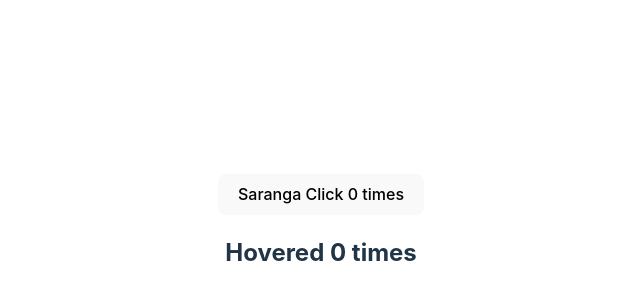
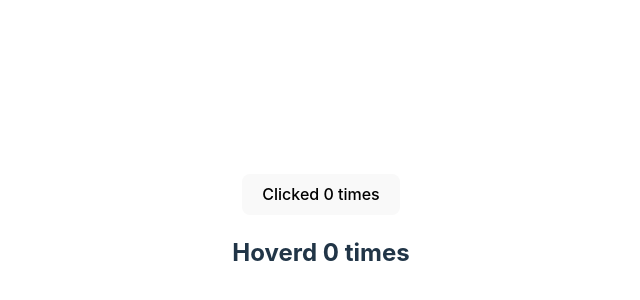
Before and after one commit to saranga1998/First-React-App, a React (Vite) app: page / in a window 1280 px wide. Shown: the part 168-468 px from the top of the page, without its empty margins (319-959 px from the left). Built offline with nearby package versions, Linux system fonts and the light colour scheme.

Commit message:
Render Props

```diff
--- a/src/App.jsx
+++ b/src/App.jsx
@@ -25,7 +25,10 @@
 import ErrorBoundry from './Components/ErrorBoundry'
 import ClickCounter from './Components/ClickCounter'
 import HoverCounter from './Components/HoverCounter'
-
+import ClickCounterTwo from './Components/ClickCounterTwo'
+import HoverCounterTwo from './Components/HoverCounterTwo'
+import User from './Components/User'
+import Counter from './Components/Counter'
 function App() {
 
 
@@ -67,8 +70,23 @@
         <Hero heroname="Superman"/>
       </ErrorBoundry> */}
 
-      <ClickCounter name="Saranga"/>
-      <HoverCounter/>
+      {/* <ClickCounter name="Saranga"/>
+      <HoverCounter/> */}
+
+      {/* <ClickCounterTwo/>
+      <HoverCounterTwo/> */}
+      {/* <User render={(isLoggedIn)=>isLoggedIn ?"Saranga":"Guest"}/> */}
+
+      <Counter>
+        {(count, incrementCount) => (
+          <ClickCounterTwo count={count} incrementCount={incrementCount} />
+        )}
+      </Counter>
+      <Counter>
+        {(count,incrementCount ) => (
+          <HoverCounterTwo count={count} incrementCount={incrementCount}/>
+        )}
+      </Counter>
     </div>
   )
 }
--- /dev/null
+++ b/src/Components/ClickCounterTwo.jsx
@@ -0,0 +1,13 @@
+import React, { Component } from 'react'
+
+class ClickCounterTwo extends Component {
+
+  render() {
+    const {count,incrementCount} = this.props
+    return (
+      <button onClick={incrementCount}>Clicked {count} times</button>
+    )
+  }
+}
+
+export default ClickCounterTwo
--- /dev/null
+++ b/src/Components/Counter.jsx
@@ -0,0 +1,26 @@
+import React, { Component } from 'react'
+
+class Counter extends Component {
+    constructor(props) {
+        super(props)
+
+        this.state = {
+           count : 0
+        }
+      }
+
+      incrementCount = () => {
+        this.setState(prevState => {
+          return { count: prevState.count + 1 }
+        })
+      }
+  render() {
+    return (
+      <div>
+        {this.props.children(this.state.count,this.incrementCount)}
+      </div>
+    )
+  }
+}
+
+export default Counter
--- /dev/null
+++ b/src/Components/HoverCounterTwo.jsx
@@ -0,0 +1,13 @@
+import React, { Component } from 'react'
+
+class HoverCounterTwo extends Component {
+
+  render() {
+    const {count,incrementCount} = this.props
+    return (
+      <h2 onMouseOver={incrementCount}>Hoverd {count} times</h2>
+    )
+  }
+}
+
+export default HoverCounterTwo
--- /dev/null
+++ b/src/Components/User.jsx
@@ -0,0 +1,13 @@
+import React, { Component } from 'react'
+
+class User extends Component {
+  render() {
+    return (
+      <div>
+       {this.props.render(false)}
+      </div>
+    )
+  }
+}
+
+export default User
```
